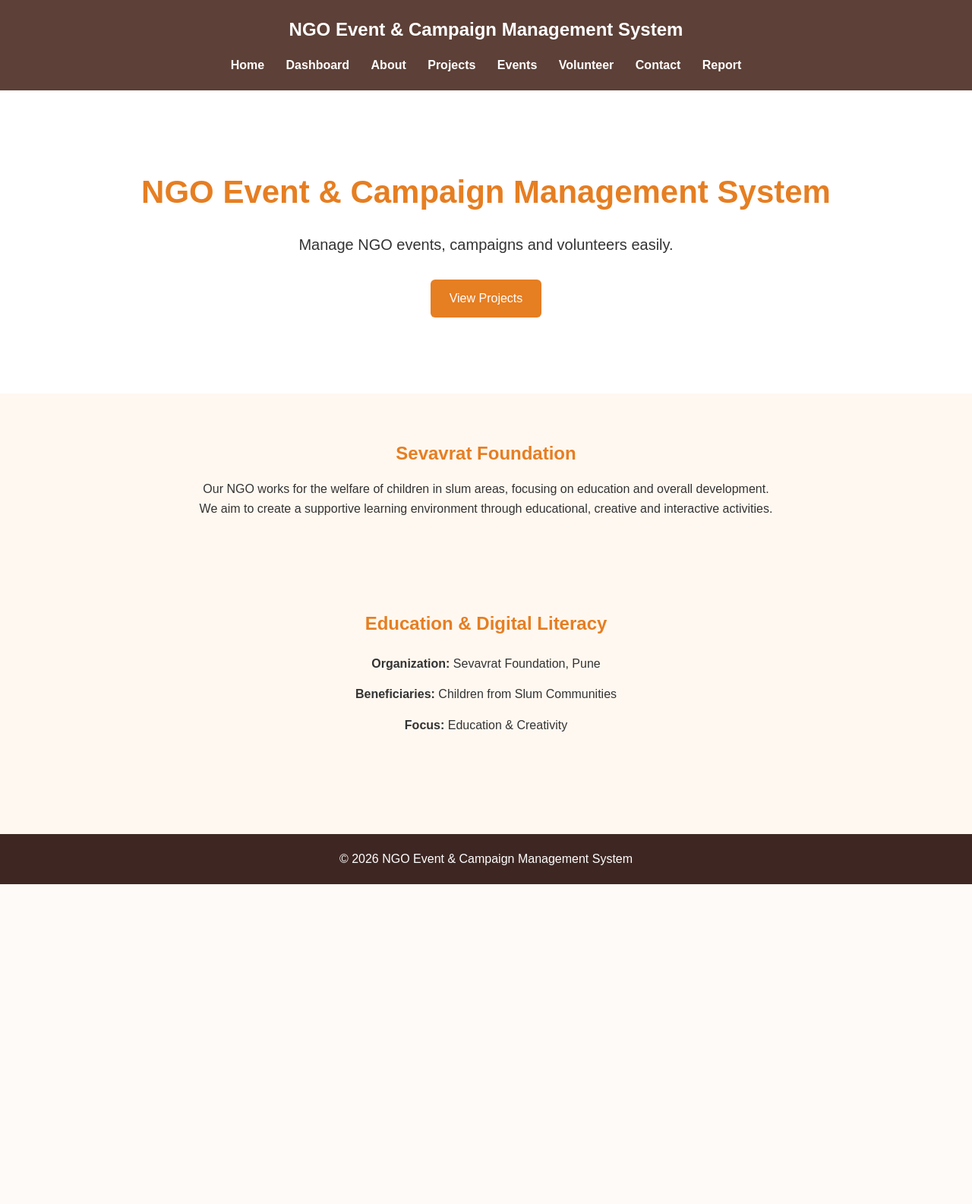
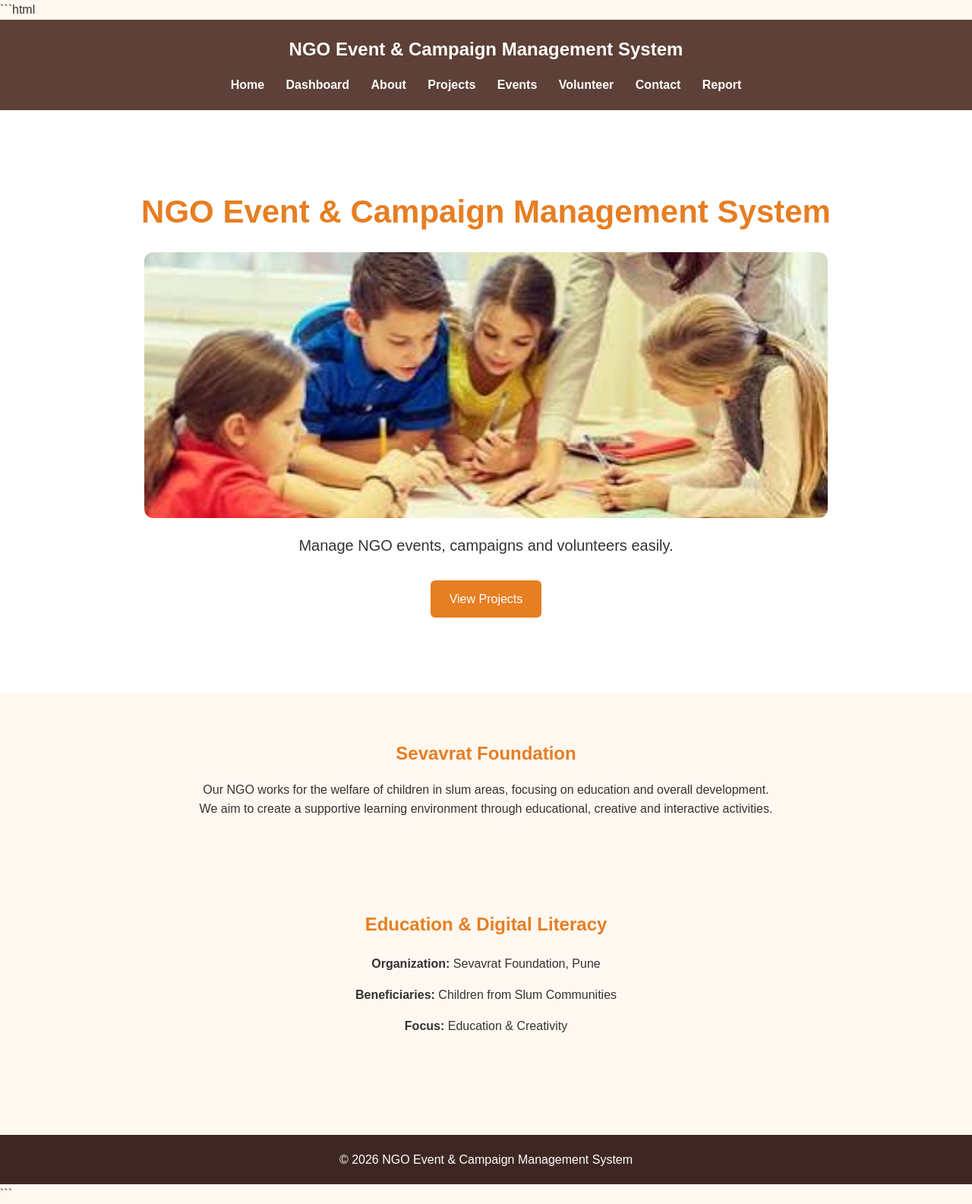
Before and after one commit to kamthesurbhi-byte/NGO_Event_Campaign_Management_System, a Flask app: page / in a window 1280 px wide. Shown: the whole page at 76% size. Before the commit the page ends 1164 px from the top, so only its background shows below. Run offline with Flask 3, Linux system fonts and the light colour scheme.

Commit message:
image adding

````diff
--- a/static/css/style.css
+++ b/static/css/style.css
@@ -254,3 +254,12 @@ footer {
         align-items: center;
     }
 }
+.home-image {
+    width: 100%;
+    max-width: 900px;
+    height: 350px;
+    object-fit: cover;
+    display: block;
+    margin: 20px auto;
+    border-radius: 12px;
+}
--- a/templates/index.html
+++ b/templates/index.html
@@ -1,3 +1,4 @@
+```html
 <!DOCTYPE html>
 <html lang="en">
 
@@ -14,8 +15,8 @@
 <body>
 
 <header>
+    <h2>NGO Event & Campaign Management System</h2>
 
-<h2>NGO Event & Campaign Management System</h2>
     <nav>
         <a href="/">Home</a>
         <a href="/dashboard">Dashboard</a>
@@ -26,15 +27,18 @@
         <a href="/contact">Contact</a>
         <a href="/report">Report</a>
     </nav>
-
 </header>
-
 
 <!-- Hero Section -->
 
 <div class="hero">
 
     <h1>NGO Event & Campaign Management System</h1>
+
+    <!-- Home Image -->
+    <img src="{{ url_for('static', filename='images/home.jpg') }}"
+         alt="NGO community activities"
+         class="home-image">
 
     <p>
         Manage NGO events, campaigns and volunteers easily.
@@ -45,7 +49,6 @@
     </a>
 
 </div>
-
 
 <!-- NGO Information -->
 
@@ -64,7 +67,6 @@
     </p>
 
 </section>
-
 
 <!-- Current Project -->
 
@@ -91,15 +93,12 @@
 
 </main>
 
-
 <footer>
-
     <p>
         © 2026 NGO Event & Campaign Management System
     </p>
-
 </footer>
 
 </body>
-
 </html>
+```
````
Also changed, not shown: static/images/about.jpg (added), static/images/home.jpg (added), static/images/volunteer.jpg (added). Lines whose indentation alone changed are shown as unchanged.
